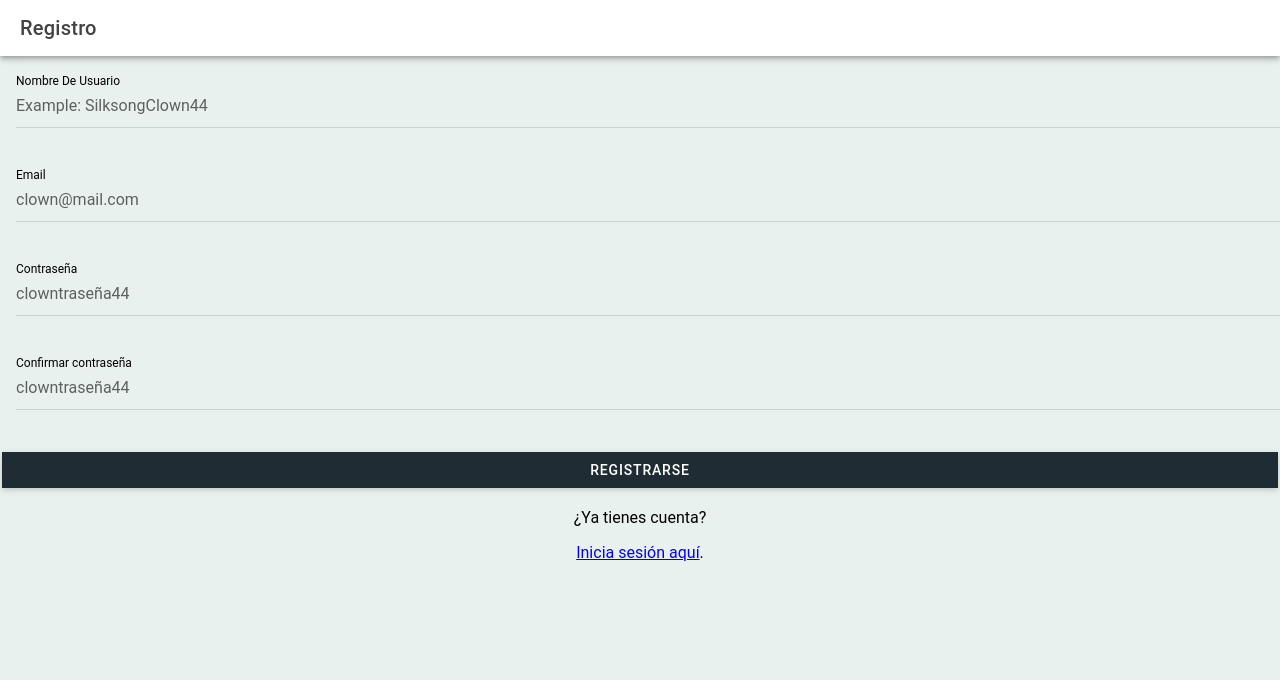
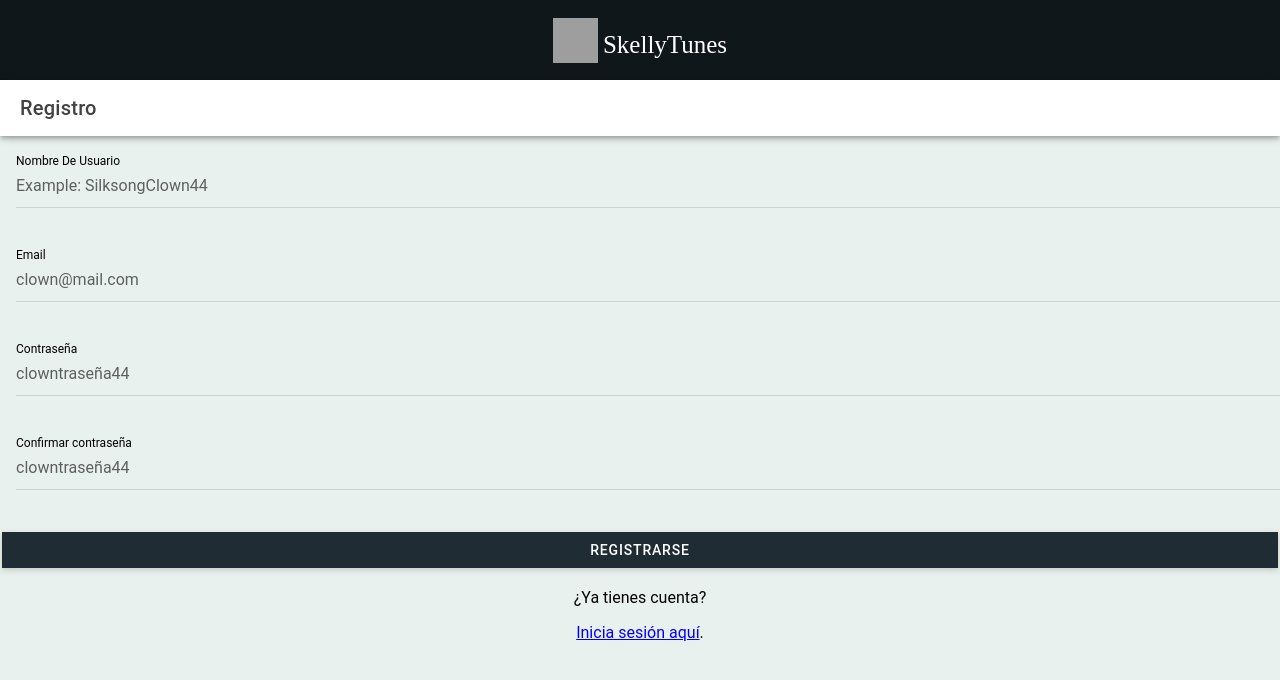
Before and after one commit to RubixLander/Proyecto-web, a React (Vite) app in the folder SkellyTunesIonic/: page /registro in a window 1280 px wide. Shown: the top 680 px of the page. Built offline with nearby package versions, Linux system fonts and the light colour scheme; grey boxes are pictures that could not be loaded; a web font is replaced by a local one.

Commit message:
Version 0.2.6.1
+Añadida Navbar simple a Registro e inicio sesion

Cambios:
-Renombrado componente InterfazNavegacion a Interfaces
+Arreglado Problema de redirección de la InterfazGeneral
+Arreglado problema de renderización en pantallas pequeñas en pagina "perfil"

```diff
--- a/SkellyTunesIonic/src/App.tsx
+++ b/SkellyTunesIonic/src/App.tsx
@@ -7,6 +7,7 @@ import Perfil from './pages/perfil';
 import Biblioteca from './pages/biblioteca';
 import Registro from './pages/RegistroSesion';
 import AjustePerfil from './pages/AjustePerfil';
+import {InterfazGeneral , InterfazSimple} from './components/Interfaces';
 
 /* Core CSS required for Ionic components to work properly */
 import '@ionic/react/css/core.css';
@@ -32,15 +33,21 @@ const App: React.FC = () => (
   <IonApp>
     <IonReactRouter>
       <IonRouterOutlet>
+
+        <Route exact path="/registro"><Registro /></Route>
+        <Route exact path ="/inicioSesion"><Inicio/></Route>
+
+
+        <InterfazGeneral>
       <Route exact path="/biblioteca"><Biblioteca /></Route>
         <Route exact path="/perfil"><Perfil /></Route>
-        <Route exact path ="/inicioSesion"><Inicio/></Route>
         <Route exact path="/home"><Home /></Route>
-        <Route exact path="/registro"><Registro /></Route>
+
         <Route exact path="/ajustePerfil"><AjustePerfil /></Route>
         <Route exact path="">
-          <Redirect to="/registro" />
+          <Redirect to="/home" />
         </Route>
+        </InterfazGeneral>
       </IonRouterOutlet>
     </IonReactRouter>
   </IonApp>
--- a/SkellyTunesIonic/src/components/Botones.tsx
+++ b/SkellyTunesIonic/src/components/Botones.tsx
@@ -43,7 +43,7 @@ export const BotonIcono: React.FC<datosBoton> = ({ icon, text, color, className,
           localStorage.clear(); // Elimina todos los datos de localStorage
           history.push('/inicioSesion'); // Redirigir a la página de inicio de sesión
       } else if (route) {
-          window.location.href = route; // Redireccionar a la ruta especificada
+        history.push(route); // Redireccionar a la ruta especificada
       }
   };
 
@@ -57,10 +57,11 @@ export const BotonIcono: React.FC<datosBoton> = ({ icon, text, color, className,
 
 // Boton con solo texto
 export const BotonGeneral: React.FC<datosBoton> = ({ text, color, className, shape, size, expand, route }) => {
+    const history = useHistory();
     // Lógica de redireccionado
     const handleClick = () => {
         if (route) {
-            window.location.href = route;
+            history.push(route);
         }
     };
 
--- a/SkellyTunesIonic/src/components/Interfaz.css
+++ b/SkellyTunesIonic/src/components/Interfaces.css
@@ -22,7 +22,6 @@
     justify-content: center; /* Centrar horizontalmente */
     align-items: center; /* Centrar verticalmente */
     display: flex; /* Habilitar flexbox */
-    cursor: pointer; /* Cambia el cursor a puntero */
     text-decoration: none; /* Elimina el subrayado */
 }
 
@@ -148,3 +147,12 @@
         margin-bottom: 0; /* Sin margen inferior */
     }
 }
+
+.toolbar-custom-simple {
+    background-color: #0f171b; /* Color de fondo de la toolbar */
+    padding: 10px; /* Ajusta el padding según lo necesites */
+    display: flex;
+    align-items: center; /* Alinea verticalmente al centro */
+    justify-content: center; /* Centra horizontalmente los contenidos */
+    width: 100%;
+}
--- a/SkellyTunesIonic/src/components/InterfazNavegacion.tsx
+++ b/SkellyTunesIonic/src/components/Interfaces.tsx
@@ -2,6 +2,7 @@
 import React from 'react';
 import { IonButtons, IonHeader, IonMenu, IonMenuButton, IonPage, IonToolbar, IonButton, IonIcon, IonSearchbar } from '@ionic/react';
 import { close, home, albums, person, people, settings, logOut } from 'ionicons/icons';
+import { Link } from 'react-router-dom';
 
 //Import de Componentes
 import { BotonIcono, BotonGeneral } from './Botones';
@@ -10,7 +11,7 @@ import { BotonIcono, BotonGeneral } from './Botones';
 import logo from '../assets/logo.gif';
 
 //Import de CSS
-import './Interfaz.css';
+import './Interfaces.css';
 
 // Contenido de la Pagina
 interface MenuLayoutProps {
@@ -18,7 +19,7 @@ interface MenuLayoutProps {
 }
 
 // Definir Interfaz
-const Interfaz: React.FC<MenuLayoutProps> = ({ children }) => {
+export const InterfazGeneral: React.FC<MenuLayoutProps> = ({ children }) => {
     return (
         <>
             {/* MENU (Sidebar) */}
@@ -44,12 +45,11 @@ const Interfaz: React.FC<MenuLayoutProps> = ({ children }) => {
                         <BotonIcono expand="block" shape="round" icon={albums} slot="start" className='menuOpciones' text="Biblioteca" route='/biblioteca'/>
                         <BotonIcono expand="block" shape="round" icon={person} slot="start" className='menuOpciones' text="Perfil" route='/perfil' />
                         <BotonIcono expand="block" shape="round" icon={people} slot="start" className='menuOpciones' text="Comunidades" />
-                        <BotonIcono expand="block" shape="round" icon={settings} slot="start" className='menuOpciones' text="Configuración" />
+                        <BotonIcono expand="block" shape="round" icon={settings} slot="start" className='menuOpciones' text="Ajustes" route='/AjustePerfil'/>
                     {/*Cerrar sesion borra los datos locales guardados, por lo que al intentar iniciar sesion con un usuario creado anteriormente
                     no se podra, esto es para prototipar la funcion con backend para la proxima entrega.*/}
                         <BotonIcono expand="block" shape="round" icon={logOut} slot="start" className='menuOpciones' text="Cerrar Sesión" />
                         {/* Footer de Sidebar */}
-                        <BotonGeneral expand="block" shape="round" slot="start" className='menuOpciones' text="Ajuste de Perfil" route= '/AjustePerfil' />
                         <div className="menu-footer">
                             <footer>@ 2024 SkellyTunes - Todos los derechos reservados</footer>
                         </div>
@@ -70,10 +70,10 @@ const Interfaz: React.FC<MenuLayoutProps> = ({ children }) => {
                                   <IonMenuButton className="custom-menu-icon" />
                               </IonButtons>
 
-                              <div className="logo" onClick={() => window.location.href = '/home'}>
-                                <img src={logo} alt="skellydance" className="logo-image" />
-                                <h1 className="title-custom">SkellyTunes</h1>
-                              </div>
+                              <Link to="/home" className="logo">
+                                    <img src={logo} alt="skellydance" className="logo-image" />
+                                    <h1 className="title-custom">SkellyTunes</h1>
+                                </Link>
 
                             </div>
 
@@ -97,4 +97,39 @@ const Interfaz: React.FC<MenuLayoutProps> = ({ children }) => {
     );
 };
 
-export default Interfaz;
+// Definir Interfaz
+export const InterfazSimple: React.FC<MenuLayoutProps> = ({ children }) => {
+    return (
+        <>
+            {/* Creación de pagina */}
+            <IonPage id="main-content">
+                {/* Header de Pagina */}
+                <IonHeader>
+                    {/* TOOLBAR (Navbar) */}
+                    <IonToolbar className="toolbar">
+                        <div className="toolbar-custom-simple">
+
+
+
+
+                              <Link to="/home" className="logo">
+                                    <img src={logo} alt="skellydance" className="logo-image" />
+                                    <h1 className="title-custom">SkellyTunes</h1>
+                                </Link>
+
+
+
+
+
+
+
+                        </div>
+                    </IonToolbar>
+                </IonHeader>
+
+                {/* CUERPO DE LA PAGINA */}
+                {children}
+            </IonPage>
+        </>
+    );
+};
--- a/SkellyTunesIonic/src/pages/AjustePerfil.tsx
+++ b/SkellyTunesIonic/src/pages/AjustePerfil.tsx
@@ -2,6 +2,7 @@ import React, { useEffect, useState } from 'react';
 import { IonContent, IonHeader, IonPage, IonTitle, IonToolbar, IonItem, IonLabel, IonInput, IonButton, IonText, IonImg } from '@ionic/react';
 import { useHistory } from 'react-router-dom';
 import './AjustePerfil.css';
+import {InterfazGeneral} from '../components/Interfaces';
 
 interface User {
   username: string;
@@ -57,6 +58,7 @@ const AjustePerfil: React.FC = () => {
 
   return (
     <IonPage>
+      <InterfazGeneral>
       <IonHeader>
         <IonToolbar>
           <IonTitle>Ajuste de Perfil</IonTitle>
@@ -101,6 +103,7 @@ const AjustePerfil: React.FC = () => {
           </div>
         </IonText>
       </IonContent>
+      </InterfazGeneral>
     </IonPage>
   );
 };
--- a/SkellyTunesIonic/src/pages/Home.tsx
+++ b/SkellyTunesIonic/src/pages/Home.tsx
@@ -2,7 +2,7 @@
 import { IonContent, IonPage,} from '@ionic/react';
 
 //Import de Componentes
-import Skellybar from '../components/InterfazNavegacion';
+import {InterfazGeneral} from '../components/Interfaces';
 import {MediaCard, CardList, DynamicCard} from '../components/Cards';
 import {BotonGeneral} from '../components/Botones';
 
@@ -44,7 +44,7 @@ const Home: React.FC = () => {
     <IonPage>
 
       {/*Carga de Interfaz Skelly(Sidebar + Navbar)*/}
-      <Skellybar>
+      <InterfazGeneral>
 
         {/*Cuerpo Pagina*/}
         <IonContent className="scrollable">
@@ -64,7 +64,7 @@ const Home: React.FC = () => {
 
             </IonContent>
 
-      </Skellybar>
+      </InterfazGeneral>
 
     </IonPage>
   );
--- a/SkellyTunesIonic/src/pages/RegistroSesion.tsx
+++ b/SkellyTunesIonic/src/pages/RegistroSesion.tsx
@@ -5,6 +5,7 @@
     import { useHistory } from 'react-router-dom';
     import { Link } from 'react-router-dom';
     import './Registro.css'
+    import { InterfazSimple } from '../components/Interfaces';
 
     //Estructura de json y registro
     const Registro: React.FC = () => {
@@ -69,6 +70,7 @@
 
     return (
         <IonPage>
+            <InterfazSimple>
         <IonHeader>
             <IonToolbar>
             <IonTitle>Registro</IonTitle>
@@ -128,6 +130,7 @@
             </IonText>
 
         </IonContent>
+        </InterfazSimple>
         </IonPage>
     );
     };
--- a/SkellyTunesIonic/src/pages/biblioteca.tsx
+++ b/SkellyTunesIonic/src/pages/biblioteca.tsx
@@ -1,17 +1,17 @@
 import React from 'react';
 import { IonContent, IonHeader, IonPage, IonTitle, IonToolbar } from '@ionic/react';
-import Skellybar from '../components/InterfazNavegacion';
+import {InterfazGeneral} from '../components/Interfaces';
 
 const Biblioteca: React.FC = () => {
     return (
         <IonPage>
-            <Skellybar>
+            <InterfazGeneral>
 
             <IonContent>
                 {/* Aquí puedes agregar el contenido de tu página */}
                 <h1>Bienvenido a la Nueva Página</h1>
             </IonContent>
-            </Skellybar>
+            </InterfazGeneral>
         </IonPage>
     );
 };
--- a/SkellyTunesIonic/src/pages/inicioSesion.tsx
+++ b/SkellyTunesIonic/src/pages/inicioSesion.tsx
@@ -5,6 +5,7 @@ import { BotonPeter } from '../components/Botones';
 import { useHistory } from 'react-router-dom';
 import './InicioSesion.css';
 import { Link } from 'react-router-dom';
+import { InterfazSimple } from '../components/Interfaces';
 
 const InicioSesion: React.FC = () => {
     const [username, setUsername] = useState('');
@@ -29,6 +30,7 @@ const InicioSesion: React.FC = () => {
 
     return (
         <IonPage>
+            <InterfazSimple>
             <IonHeader>
                 <IonToolbar>
                     <IonTitle>Iniciar Sesión</IonTitle>
@@ -67,6 +69,7 @@ const InicioSesion: React.FC = () => {
                     </div>
                 </IonText>
             </IonContent>
+            </InterfazSimple>
         </IonPage>
     );
 };
```
Also changed, not shown: SkellyTunesIonic/src/pages/perfil.tsx (+5 -3 lines).
